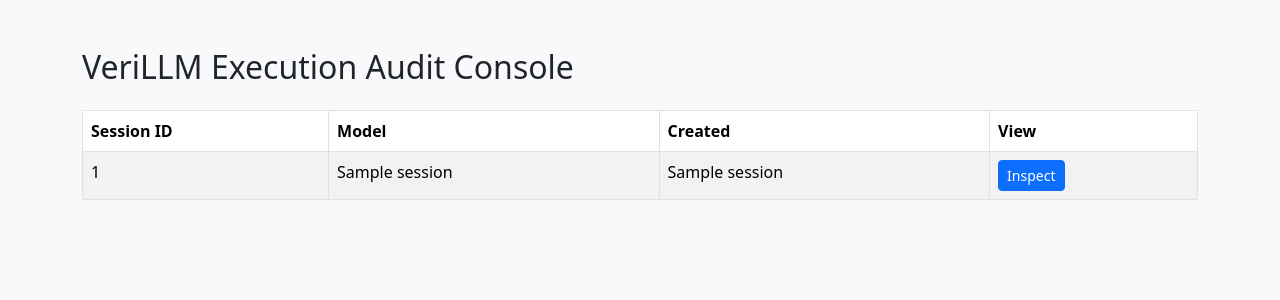
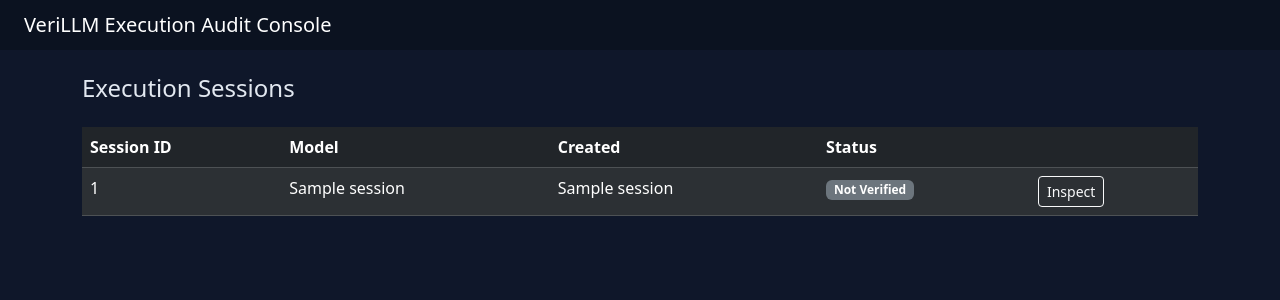
Before and after one commit to svaraikyam/verillm-proxy, a FastAPI app: template app/templates/dashboard.html in a window 1280 px wide. Shown: the top 300 px of the page. Run offline with FastAPI, Linux system fonts and the light colour scheme; the template is opened without the code that fills it: most values are stand-ins (such as "Sample title", 1, 10 or a date in 2020).

Commit message:
dashboarrd modified

```diff
--- a/app/replay.py
+++ b/app/replay.py
@@ -27,12 +27,24 @@ async def replay(session_id: str):
     parameters = json.loads(parameters_json)
 
     # Re-run inference
-    async with httpx.AsyncClient() as client:
+    async with httpx.AsyncClient(timeout=30.0) as client:
         response = await client.post(VLLM_URL, json=parameters)
         new_result = response.json()
 
+    if "choices" not in new_result:
+        return {"error": "Replay inference failed"}
+
     assistant_content = new_result["choices"][0]["message"]["content"]
     new_hash = sha256_text(assistant_content)
+
+    conn = sqlite3.connect("verillm.db")
+    c = conn.cursor()
+    c.execute(
+        "UPDATE sessions SET integrity_status=? WHERE id=?",
+        (str(original_hash == new_hash).lower(), session_id)
+    )
+    conn.commit()
+    conn.close()
 
     return {
         "session_id": session_id,
--- /dev/null
+++ b/app/templates/base.html
@@ -0,0 +1,45 @@
+<!DOCTYPE html>
+<html>
+<head>
+    <title>{% block title %}VeriLLM Audit Console{% endblock %}</title>
+    <link href="https://cdn.jsdelivr.net/npm/bootstrap@5.3.3/dist/css/bootstrap.min.css" rel="stylesheet">
+    <style>
+        body {
+            background-color: #0f172a;
+            color: #e2e8f0;
+        }
+        .card {
+            background-color: #1e293b;
+            border: 1px solid #334155;
+        }
+        pre {
+            background-color: #0f172a;
+            padding: 12px;
+            color: #f1f5f9;
+        }
+        code {
+            color: #38bdf8;
+        }
+        .navbar {
+            background-color: #0b1220;
+        }
+        .badge-verified {
+            background-color: #16a34a;
+        }
+        .badge-failed {
+            background-color: #dc2626;
+        }
+    </style>
+</head>
+<body>
+
+<nav class="navbar navbar-dark px-4">
+    <span class="navbar-brand mb-0 h1">VeriLLM Execution Audit Console</span>
+</nav>
+
+<div class="container mt-4">
+    {% block content %}{% endblock %}
+</div>
+
+</body>
+</html>
--- a/app/templates/dashboard.html
+++ b/app/templates/dashboard.html
@@ -1,21 +1,17 @@
-<!DOCTYPE html>
-<html>
-<head>
-    <title>VeriLLM Audit Console</title>
-    <link href="https://cdn.jsdelivr.net/npm/bootstrap@5.3.3/dist/css/bootstrap.min.css" rel="stylesheet">
-</head>
-<body class="bg-light">
+{% extends "base.html" %}
+{% block title %}Dashboard{% endblock %}
+{% block content %}
 
-<div class="container mt-5">
-    <h2 class="mb-4">VeriLLM Execution Audit Console</h2>
+<h4 class="mb-4">Execution Sessions</h4>
 
-    <table class="table table-bordered table-striped">
+<table class="table table-dark table-striped">
     <thead>
         <tr>
             <th>Session ID</th>
             <th>Model</th>
             <th>Created</th>
-                <th>View</th>
+            <th>Status</th>
+            <th></th>
         </tr>
     </thead>
     <tbody>
@@ -25,7 +21,18 @@
             <td>{{ session[1] }}</td>
             <td>{{ session[2] }}</td>
             <td>
-                    <a href="/dashboard/session/{{ session[0] }}" class="btn btn-sm btn-primary">
+                {% if session[3] %}
+                    {% if session[3] == "true" %}
+                        <span class="badge badge-verified">Verified</span>
+                    {% else %}
+                        <span class="badge badge-failed">Mismatch</span>
+                    {% endif %}
+                {% else %}
+                    <span class="badge bg-secondary">Not Verified</span>
+                {% endif %}
+            </td>
+            <td>
+                <a href="/dashboard/session/{{ session[0] }}" class="btn btn-sm btn-outline-light">
                     Inspect
                 </a>
             </td>
@@ -33,7 +40,5 @@
         {% endfor %}
     </tbody>
 </table>
-</div>
 
-</body>
-</html>
+{% endblock %}
--- a/app/templates/session_detail.html
+++ b/app/templates/session_detail.html
@@ -63,6 +63,9 @@
 
     <a href="/dashboard" class="btn btn-secondary">Back</a>
 
+    <a href="/dashboard/export/{{ session_id }}" class="btn btn-outline-info">
+    Export JSON Evidence
+    </a>
 </div>
 
 </body>
```
Also changed, not shown: app/dashboard.py (+18 -1 lines). Lines whose indentation alone changed are shown as unchanged.
